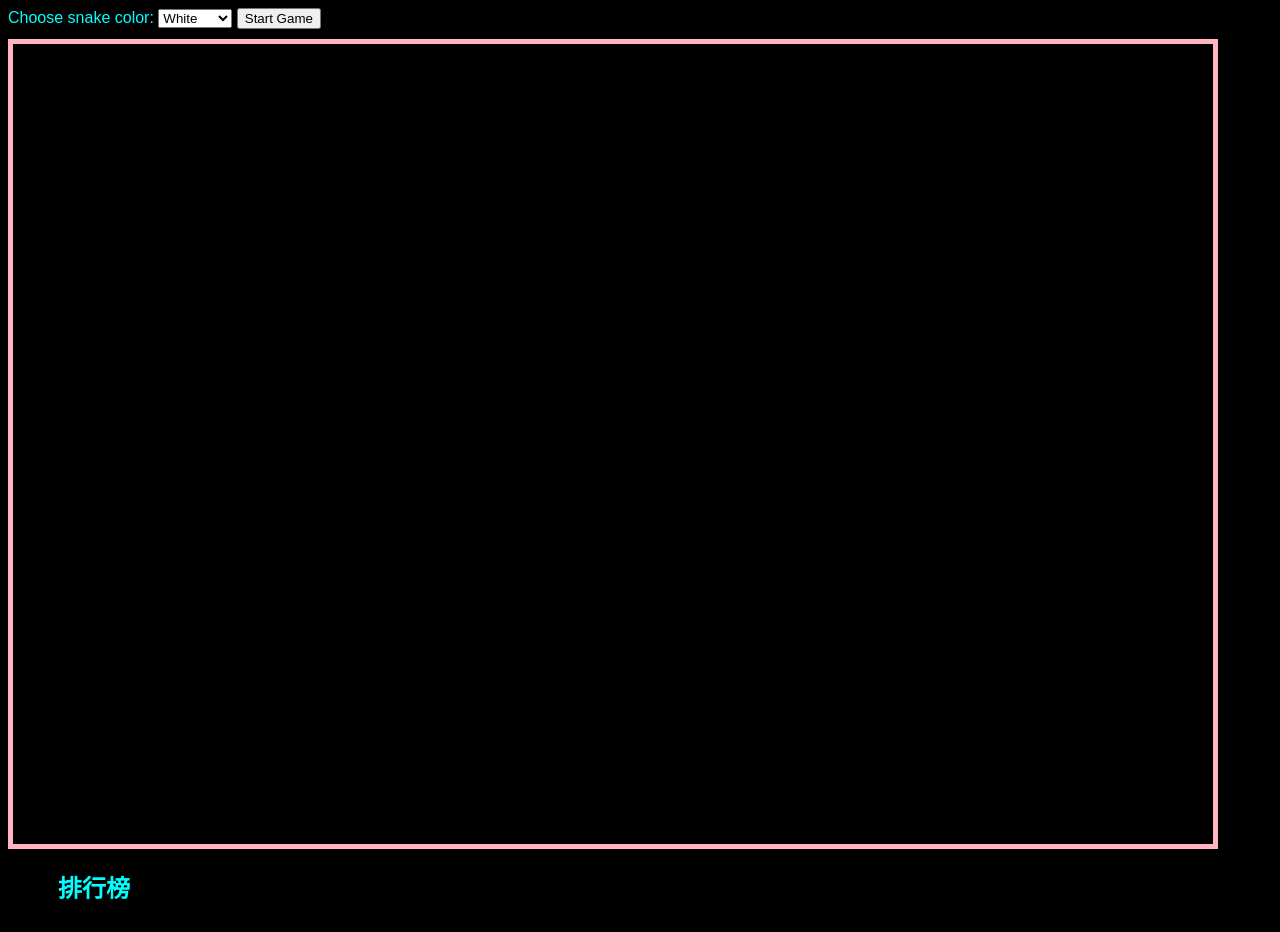
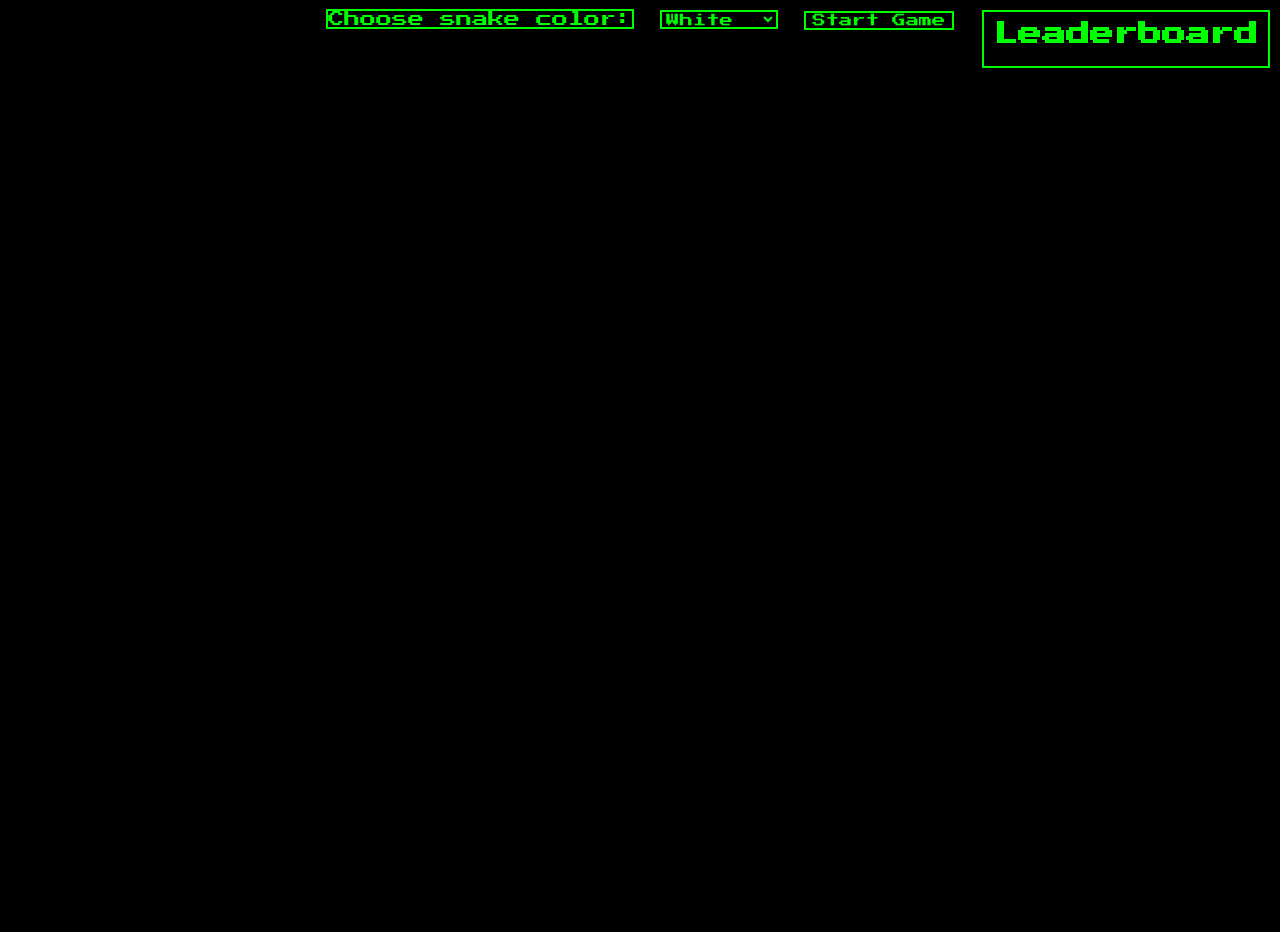
Before and after one commit to Nicole880501/Solid-Snake, a website: page public/game.html in a window 1280 px wide. After the commit the page ends 800 px from the top, so only its background shows below. Drawn offline with nearby package versions, Linux system fonts and the light colour scheme; no server answers; a web font is replaced by a local one.

Commit message:
Fix: let game page fullscreen and adaptive

```diff
--- a/controllers/gameController.js
+++ b/controllers/gameController.js
@@ -1,6 +1,7 @@
 const jwt = require("jsonwebtoken");
 const {
   gameState,
+  setDimensions,
   generateFruit,
   movePlayer,
   checkCollision,
@@ -24,8 +25,9 @@ function onConnection(socket) {
       const user = await getUser(decoded.name);
 
       if (user) {
-        const initialX = Math.floor(Math.random() * 20);
-        const initialY = Math.floor(Math.random() * 20);
+        setDimensions(data.width, data.height);
+        const initialX = Math.floor(Math.random() * data.width);
+        const initialY = Math.floor(Math.random() * data.height);
         const initialSnake = [];
         for (let i = 0; i < 4; i++) {
           initialSnake.push({ x: initialX, y: initialY });
--- a/public/game.html
+++ b/public/game.html
@@ -5,33 +5,11 @@
     <meta name="viewport" content="width=device-width, initial-scale=1.0" />
     <title>Solid Snake - Room</title>
     <link rel="shortcut icon" href="./images/favicon.webp" type="image/webp" />
-    <style>
-      @import url("https://fonts.googleapis.com/css2?family=DotGothic16&display=swap");
-      body {
-        background-color: black;
-        font-family: "DotGothic16", sans-serif;
-        font-weight: 400;
-        font-style: normal;
-      }
-      #game_container {
-        display: flex;
-        flex-wrap: wrap;
-      }
-      #gameCanvas {
-        border: 5px solid lightpink;
-      }
-      #leaderboard {
-        margin-left: 50px;
-        color: aqua;
-      }
-      #controls {
-        margin-bottom: 10px;
-      }
-    </style>
+    <link rel="stylesheet" href="./style/game.css" />
   </head>
   <body>
     <div id="controls">
-      <label for="color" style="color: aqua">Choose snake color:</label>
+      <label for="color">Choose snake color:</label>
       <select id="color">
         <option value="white">White</option>
         <option value="rainbow">Rainbow</option>
@@ -42,11 +20,10 @@
       </select>
       <button id="startButton">Start Game</button>
     </div>
-    <div id="game_container">
-      <canvas id="gameCanvas" width="1200" height="800"></canvas>
-      <div id="leaderboard">
-        <h2>排行榜</h2>
-      </div>
+    <canvas id="gameCanvas"></canvas>
+    <div id="leaderboard">
+      <h2>Leaderboard</h2>
+      <div id="leaderboardContent"></div>
     </div>
 
     <script src="/socket.io/socket.io.js"></script>
--- a/public/js/client.js
+++ b/public/js/client.js
@@ -10,7 +10,9 @@ let boostAvailable = true;
 document.getElementById("startButton").addEventListener("click", () => {
   const token = getCookie("access_token");
   const playerColor = document.getElementById("color").value;
-  socket.emit("startGame", { token: token, color: playerColor });
+  const width = Math.floor(window.innerWidth / scale);
+  const height = Math.floor(window.innerHeight / scale);
+  socket.emit("startGame", { token: token, color: playerColor, width, height });
 });
 
 socket.on("gameState", (state) => {
@@ -100,12 +102,12 @@ function drawBadFruits() {
 
 function drawLeaderboard() {
   const leaderboard = document.getElementById("leaderboard");
-  leaderboard.innerHTML = `<h2>排行榜</h2>`;
+  leaderboard.innerHTML = `<h2>Leaderboard</h2>`;
   const players = Object.values(gameState.players);
   players.sort((a, b) => b.score - a.score);
   players.forEach((player) => {
     const playerElement = document.createElement("div");
-    playerElement.textContent = `玩家 ${player.name}: ${player.score}`;
+    playerElement.textContent = `player ${player.name}: ${player.score}`;
     leaderboard.appendChild(playerElement);
   });
 }
@@ -117,3 +119,11 @@ function draw() {
   drawBadFruits();
   drawLeaderboard();
 }
+
+function resizeCanvas() {
+  canvas.width = window.innerWidth;
+  canvas.height = window.innerHeight;
+}
+
+window.addEventListener("resize", resizeCanvas, false);
+resizeCanvas();
--- /dev/null
+++ b/public/style/game.css
@@ -0,0 +1,47 @@
+@import url("https://fonts.googleapis.com/css2?family=Press+Start+2P&display=swap");
+body {
+  background-color: black;
+  font-family: "Press Start 2P", cursive;
+  margin: 0;
+  overflow: hidden;
+}
+#controls {
+  position: absolute;
+  top: 10px;
+  width: 100%;
+  text-align: center;
+  z-index: 10;
+}
+#controls label,
+#controls select,
+#controls button {
+  color: #00ff00;
+  background-color: black;
+  border: 2px solid #00ff00;
+  font-family: "Press Start 2P", cursive;
+}
+#controls label {
+  margin-right: 10px;
+}
+#controls button {
+  margin-left: 10px;
+}
+#gameCanvas {
+  display: block;
+  width: 100vw;
+  height: 100vh;
+}
+#leaderboard {
+  position: absolute;
+  top: 10px;
+  right: 10px;
+  background-color: rgba(0, 0, 0, 0.5);
+  color: #00ff00;
+  padding: 10px;
+  border: 2px solid #00ff00;
+  z-index: 10;
+  font-family: "Press Start 2P", cursive;
+}
+#leaderboard h2 {
+  margin: 0 0 10px 0;
+}
```
Also changed, not shown: models/game.js (+8 -2 lines).
